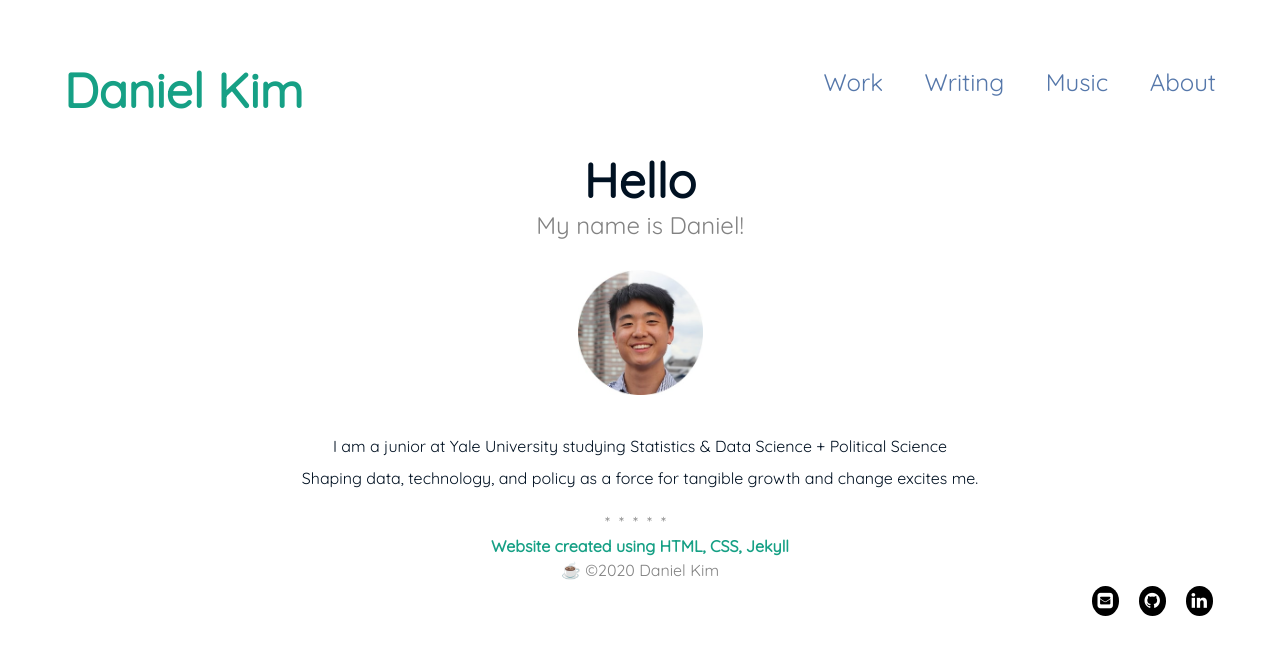
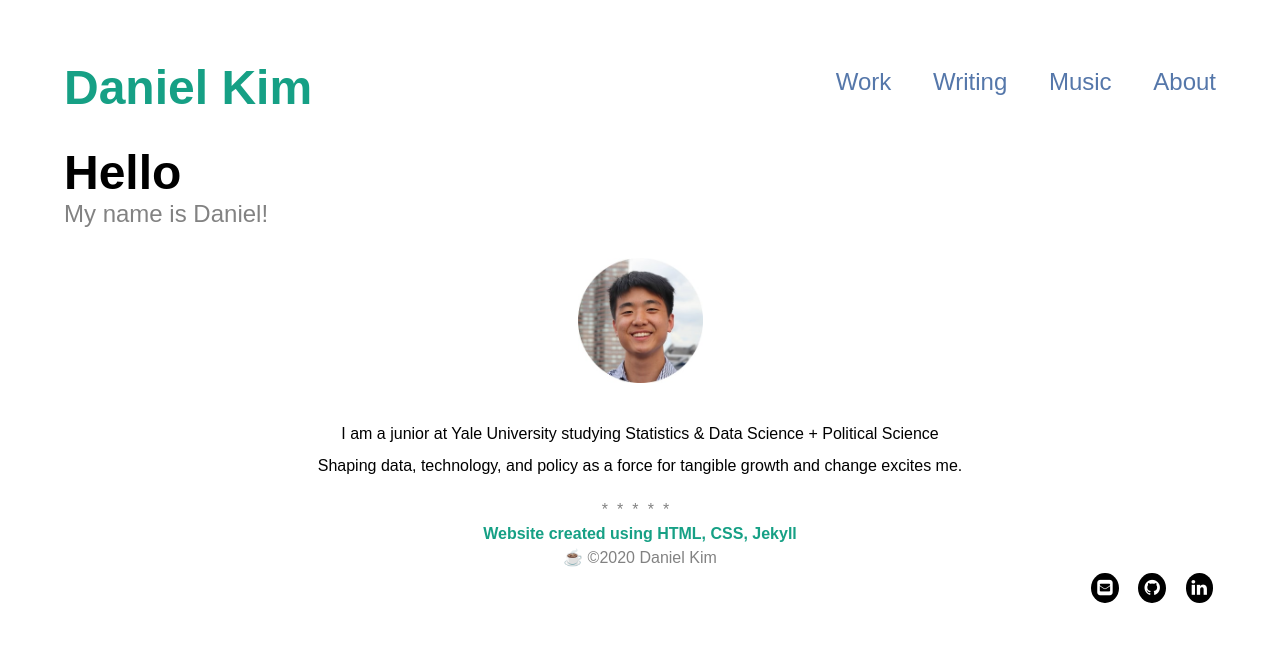
Before and after one commit to danielk56/danielk56.github.io, a Jekyll site: the page built from index.md, in a window 1280 px wide. Shown: the top 655 px of the page. Built offline with Jekyll 4.4.1, drawn with Linux system fonts in a browser that asks for light colours.

Commit message:
Update main.css

```diff
--- a/assets/css/main.css
+++ b/assets/css/main.css
@@ -1,12 +1,17 @@
 @charset "UTF-8";
+
+/* VARIABLES */
 
 :root {
     --color-green: #16a085;
+    --color-blue: #0083ff;
 }
 
 .green {
     color: var(--color-green);
 }
+
+/* MAIN STYLES */
 
 main a:not(.button):not(.fa):not(.arrow),
 footer a:not(.button):not(.fa):not(.arrow){
@@ -27,8 +32,10 @@ footer a:not(.button):not(.arrow):hover {
     color: white;
     transition: all 0.25s;
 }
+
+
 /* =Base *//*************************************************************/
-  body {
+.body {
     font-family: 'Quicksand', sans-serif;
     font-size: 100%;
     color: #012;
@@ -127,7 +134,7 @@ img.displayed {
 /* =Titles *//*************************************************************/
   .page-title {
     margin: 30px auto;
-    text-align: center; }
+    text-align: left; }
 
   .page-title__text {
     font-weight: 700;
@@ -261,6 +268,31 @@ img.displayed {
       width: 100%; }
 
   }
+
+/* ELEMENTS: ICONS */
+
+.fa {
+    padding: 6px;
+    margin-right: 3px;
+    font-size: 75% !important;
+    text-align: center;
+    text-decoration: none;
+    background: black;
+    color: white;
+    border-radius: 50%;
+    transition: all 0.25s ease-in-out;
+    opacity: 1;
+}
+
+.fa:hover {
+    opacity: 0.5;
+    transition: all 0.25s;
+}
+
+.icon-bar {
+    margin-top: -3px;
+    margin-right: 30px;
+}
 
 
 /* PAGE STYLES: WORK */
```
